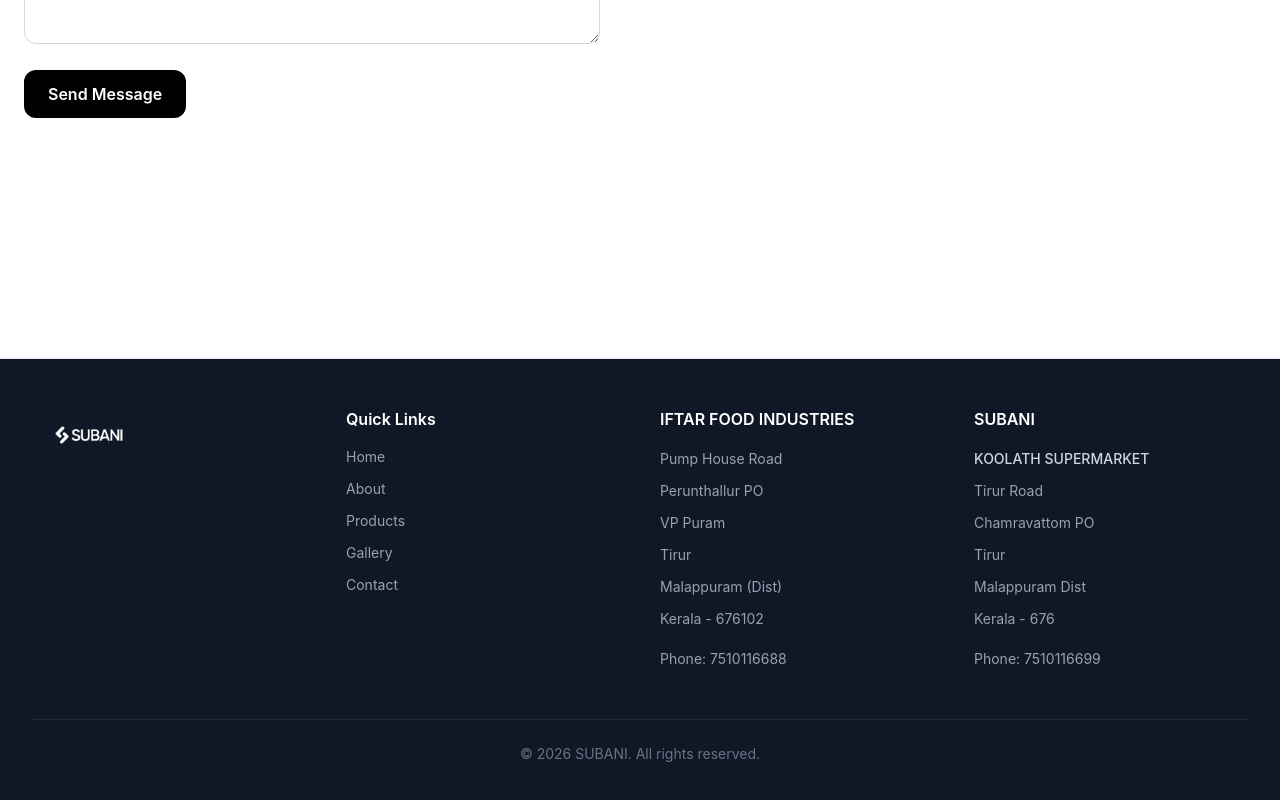
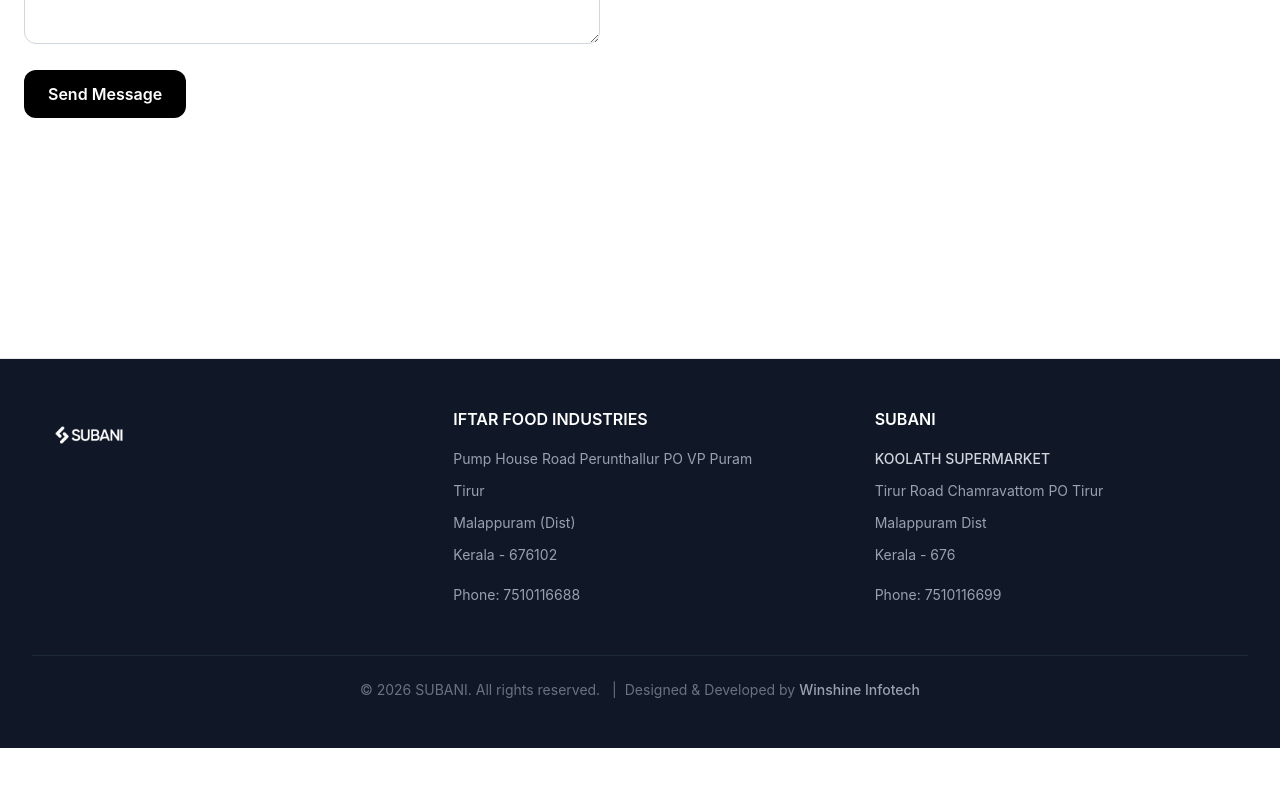
Before and after one commit to SUDHEESH948/SUBANI, a React (Vite) app: page /contact in a window 1280 px wide. Shown: the part 519-1319 px from the top of the page. After the commit the page ends 1267 px from the top, so only its background shows below. Built offline with nearby package versions, Linux system fonts and the light colour scheme.

Commit message:
update footer and hero

```diff
--- a/src/components/Footer.jsx
+++ b/src/components/Footer.jsx
@@ -5,56 +5,16 @@
   return (
     <footer className="border-t border-gray-200 bg-gray-900 text-white">
       <div className="mx-auto max-w-7xl px-6 py-12 lg:px-8">
-        <div className="grid gap-10 md:grid-cols-4">
+        {/* Footer Content */}
+        <div className="grid gap-10 md:grid-cols-3 md:gap-12">
 
           {/* Company / Logo */}
-          <div>
+          <div className="flex flex-col">
             <img
               src={logo}
               alt="SUBANI Logo"
-              className="h-14 w-auto object-contain"
+              className="h-14 w-auto object-contain object-left"
             />
-
-
-          </div>
-
-          {/* Quick Links */}
-          <div>
-            <h3 className="font-semibold text-white">
-              Quick Links
-            </h3>
-
-            <ul className="mt-4 space-y-3 text-sm text-gray-400">
-              <li>
-                <a href="/" className="transition hover:text-white">
-                  Home
-                </a>
-              </li>
-
-              <li>
-                <a href="/about" className="transition hover:text-white">
-                  About
-                </a>
-              </li>
-
-              <li>
-                <a href="/products" className="transition hover:text-white">
-                  Products
-                </a>
-              </li>
-
-              <li>
-                <a href="/gallery" className="transition hover:text-white">
-                  Gallery
-                </a>
-              </li>
-
-              <li>
-                <a href="/contact" className="transition hover:text-white">
-                  Contact
-                </a>
-              </li>
-            </ul>
           </div>
 
           {/* IFTAR FOOD INDUSTRIES */}
@@ -64,9 +24,7 @@
             </h3>
 
             <div className="mt-4 space-y-2 text-sm leading-6 text-gray-400">
-              <p>Pump House Road</p>
-              <p>Perunthallur PO</p>
-              <p>VP Puram</p>
+              <p>Pump House Road Perunthallur PO VP Puram</p>
               <p>Tirur</p>
               <p>Malappuram (Dist)</p>
               <p>Kerala - 676102</p>
@@ -94,9 +52,7 @@
                 KOOLATH SUPERMARKET
               </p>
 
-              <p>Tirur Road</p>
-              <p>Chamravattom PO</p>
-              <p>Tirur</p>
+              <p>Tirur Road Chamravattom PO Tirur</p>
               <p>Malappuram Dist</p>
               <p>Kerala - 676</p>
 
@@ -115,9 +71,22 @@
         </div>
 
         {/* Copyright */}
-        <div className="mt-12 border-t border-gray-800 pt-6 text-center text-sm text-gray-500">
-          © {new Date().getFullYear()} SUBANI. All rights reserved.
-        </div>
+
+<div className="mt-12 border-t border-gray-800 pt-6 text-center text-sm text-gray-500">
+  © {new Date().getFullYear()} SUBANI. All rights reserved.{" "}
+  <span className="mx-2">|</span>
+  Designed & Developed by{" "}
+  <a
+    href="https://winshineinfotech.com/"
+    target="_blank"
+    rel="noopener noreferrer"
+    className="font-medium text-gray-400 transition hover:text-white"
+  >
+    Winshine Infotech
+  </a>
+</div>
+
+
       </div>
     </footer>
   );
--- a/src/components/Hero.jsx
+++ b/src/components/Hero.jsx
@@ -64,7 +64,7 @@
           >
             <span className="h-0.5 w-8 rounded-full bg-[#ffca00]" />
 
-            <span className="text-xs font-semibold uppercase tracking-[0.25em] text-[#ffca00]">
+            <span className="text-xs font-semibold uppercase tracking-[0.25em] text-[#fF3D57]">
               Welcome to Subani
             </span>
           </motion.div>
@@ -75,7 +75,7 @@
             className="text-4xl font-extrabold leading-[1.1] tracking-tight text-white sm:text-5xl md:text-6xl lg:text-7xl"
           >
             Quality Products.
-            <span className="block text-[#ffca00]">
+            <span className="block text-[#fF3D57]">
               Trusted Solutions.
             </span>
           </motion.h1>
```
